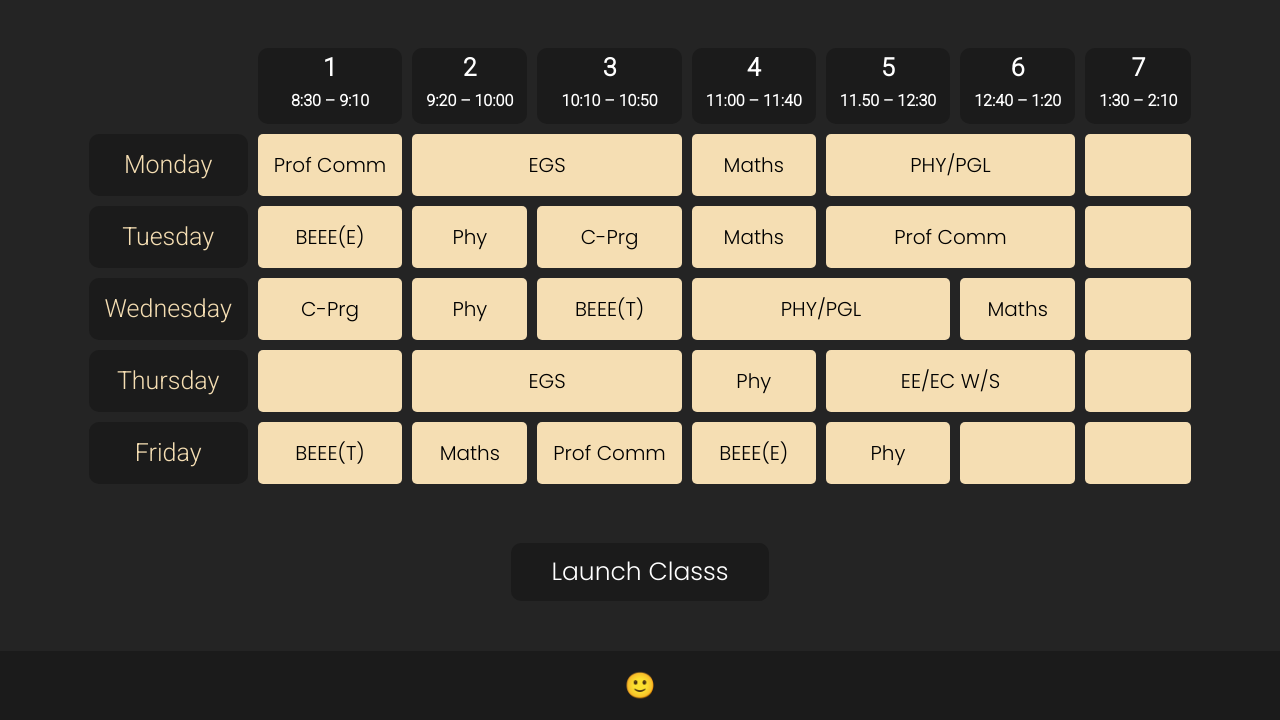
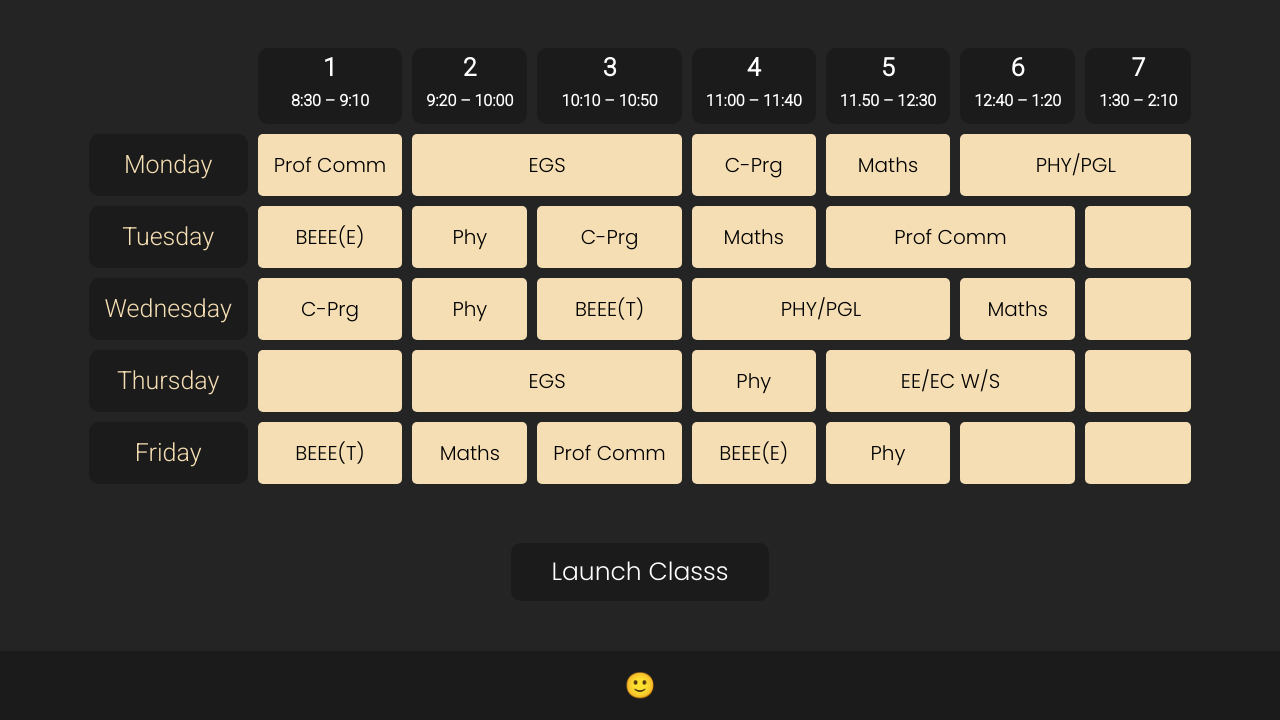
Before and after one commit to rohananilkumar/s2-timetable, a plain HTML site: page index.html in a window 1280 px wide. Shown: the part 80-800 px from the top of the page. Drawn offline with Linux system fonts and the light colour scheme.

Commit message:
reset timetable

```diff
--- a/index.html
+++ b/index.html
@@ -68,9 +68,9 @@
                 <td class='dow'>Monday</td>
                 <td class='period-data'>Prof Comm</td>
                 <td class='period-data' colspan="2">EGS</td>
+                <td class='period-data'>C-Prg</td>
                 <td class='period-data'>Maths</td>
                 <td class='period-data' colspan="2">PHY/PGL</td>
-                <td class='period-data'></td>
             </tr>
             <tr>
                 <td class='dow'>Tuesday</td>
```
